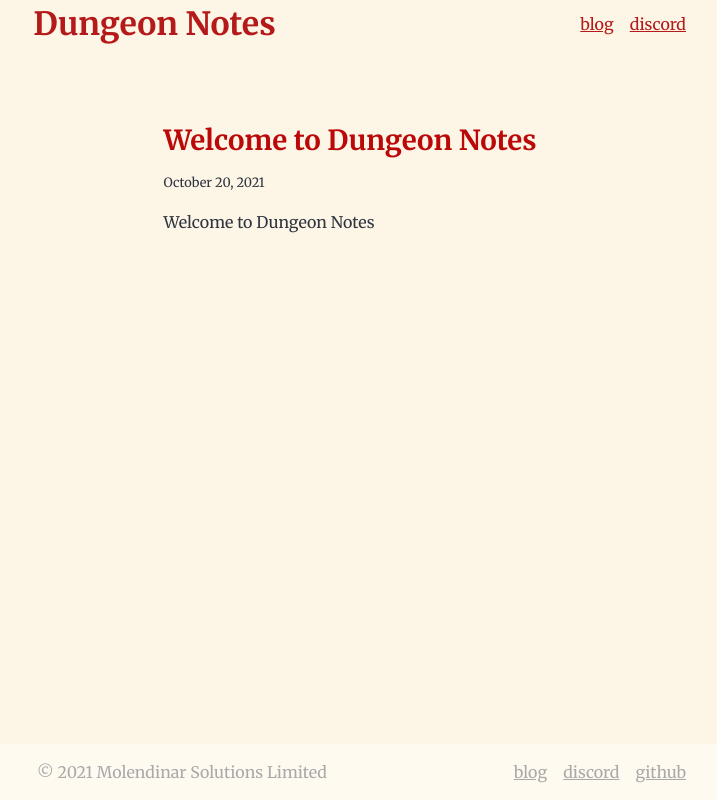
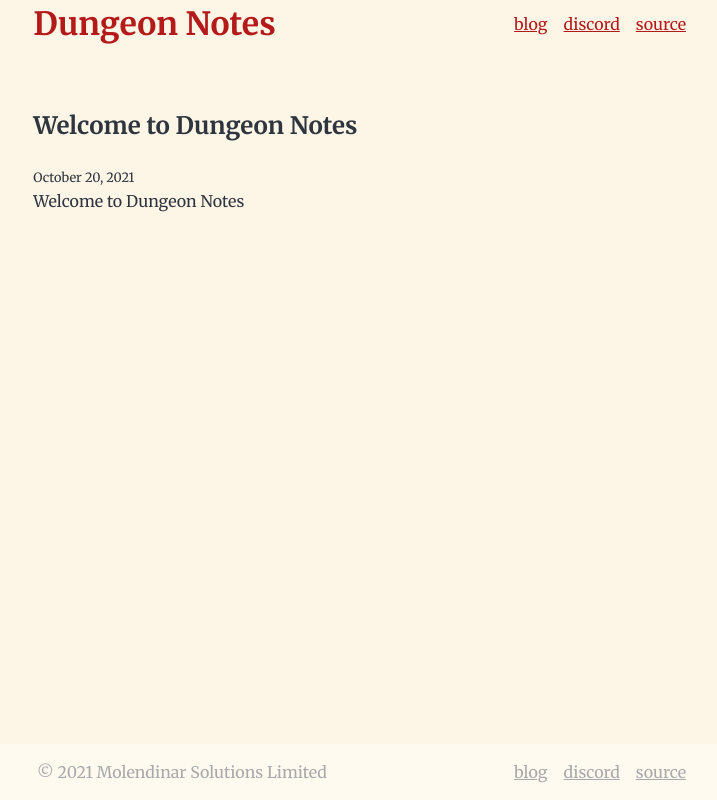
Before and after one commit to kanej/dungeon-notes, a Gatsby site in the folder packages/website/: page /blog in a window 1280 px wide. Shown: the whole page, without its empty margins (290-1007 px from the left). Built offline with nearby package versions, Linux system fonts and the light colour scheme; Gatsby itself is replaced by a stand-in of ours.

Commit message:
feat(website): add discord link to header and footer
Signed-off-by: John Kane <john@kanej.me>

```diff
--- a/packages/website/gatsby-config.js
+++ b/packages/website/gatsby-config.js
@@ -4,7 +4,7 @@ module.exports = {
     title: 'Dungeon Notes',
     author: {
       name: 'John Kane',
-      summary: 'a programmer reporting from North of the Wall',
+      summary: 'a programmer from North of the Wall',
     },
     description:
       'Tools to aid the the Dungeon Master in their depraved adventures.',
--- a/packages/website/src/components/layout.tsx
+++ b/packages/website/src/components/layout.tsx
@@ -29,7 +29,8 @@ const Layout = ({
               <div />
               {/* <Link to="/tools">tools</Link> */}
               <Link to="/blog">blog</Link>
-              <Link to="/blog">discord</Link>
+              <Link to="https://discord.gg/Hejq6K99CQ">discord</Link>
+              <Link to="https://github.com/kanej/dungeon-notes">source</Link>
             </Header>
             <Main>{children}</Main>
             <Footer>
@@ -40,9 +41,9 @@ const Layout = ({
                 <SocialBar>
                   <div />
                   <Link to="/blog">blog</Link>
-                  <Link to="/blog">discord</Link>
+                  <Link to="https://discord.gg/Hejq6K99CQ">discord</Link>
                   <Link to="https://github.com/kanej/dungeon-notes">
-                    github
+                    source
                   </Link>
                 </SocialBar>
               </FooterWrap>
@@ -100,7 +101,7 @@ const Page = styled.div`
 const Header = styled.nav`
   display: grid;
   width: 100%;
-  grid-template-columns: auto 1fr auto auto;
+  grid-template-columns: auto 1fr auto auto auto;
   grid-column-gap: 1rem;
   align-items: center;
 
--- a/packages/website/src/pages/blog.tsx
+++ b/packages/website/src/pages/blog.tsx
@@ -1,5 +1,6 @@
 import { PageProps, Link, graphql } from 'gatsby'
 import * as React from 'react'
+import styled from 'styled-components'
 
 import Layout from '../components/layout'
 import Seo from '../components/seo'
@@ -41,11 +42,7 @@ const BlogIndex: React.FC<PageProps<DataProps>> = ({ data, location }) => {
 
           return (
             <li key={post.fields.slug}>
-              <article
-                itemScope
-                className="post-list-item"
-                itemType="http://schema.org/Article"
-              >
+              <Article itemScope itemType="http://schema.org/Article">
                 <header>
                   <h2>
                     <Link to={`/blog${post.fields.slug}`} itemProp="url">
@@ -63,7 +60,7 @@ const BlogIndex: React.FC<PageProps<DataProps>> = ({ data, location }) => {
                     itemProp="description"
                   />
                 </section>
-              </article>
+              </Article>
             </li>
           )
         })}
@@ -71,6 +68,10 @@ const BlogIndex: React.FC<PageProps<DataProps>> = ({ data, location }) => {
     </Layout>
   )
 }
+
+const Article = styled.article`
+  width: ${({ theme }) => theme.spacing.maxWidth};
+`
 
 export default BlogIndex
 
--- a/packages/website/src/templates/blog-post.tsx
+++ b/packages/website/src/templates/blog-post.tsx
@@ -41,11 +41,7 @@ const BlogPostTemplate: React.FC<PageProps<DataProps>> = ({
         title={post.frontmatter.title}
         description={post.frontmatter.description || post.excerpt}
       />
-      <article
-        itemScope
-        className="blog-post"
-        itemType="http://schema.org/Article"
-      >
+      <article itemScope itemType="http://schema.org/Article">
         <header>
           <h1 itemProp="headline">{post.frontmatter.title}</h1>
           <p>{post.frontmatter.date}</p>
```
